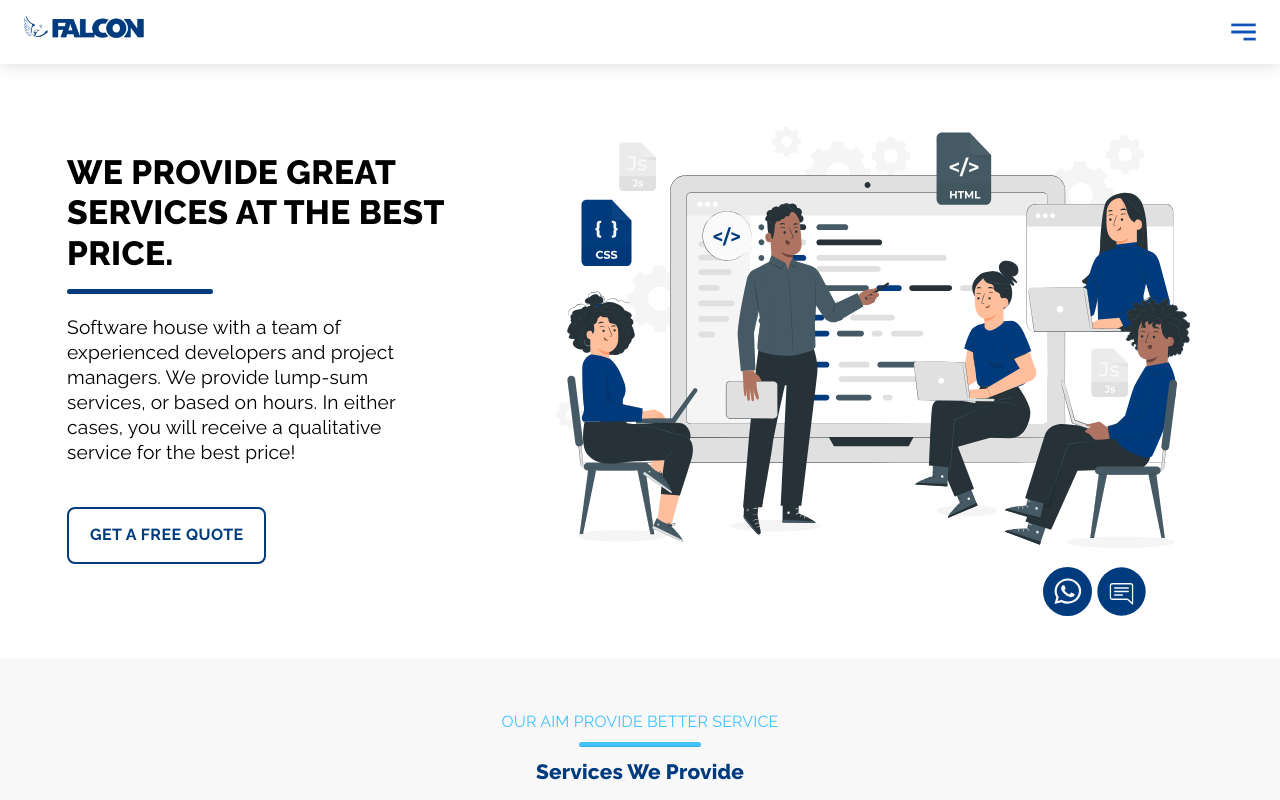
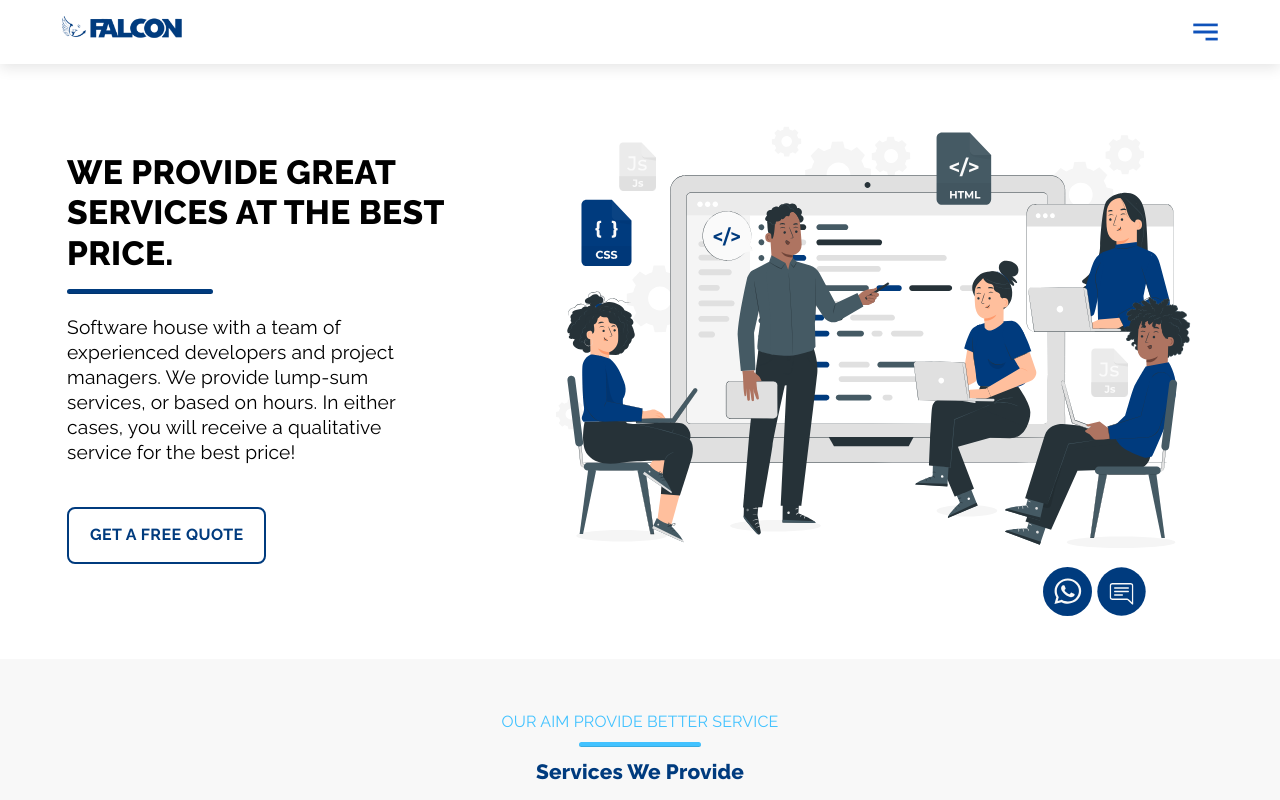
Before and after one commit to yousufkalim/agile-digital, a React (Create React App) app: page / in a window 1280 px wide. Shown: the top 800 px of the page. Built offline with nearby package versions, Linux system fonts and the light colour scheme.

Commit message:
NavBar Style Adjustment

```diff
--- a/src/components/Common/NavBar.js
+++ b/src/components/Common/NavBar.js
@@ -277,10 +277,7 @@ export default function NavBar(props) {
                 </div>
               </div>
             ) : (
-              <Toolbar
-                className="NavToolbar"
-                sx={{ display: "flex", justifyContent: "space-between" }}
-              >
+              <Toolbar className="NavToolbar">
                 <a href="http://localhost:3000/">
                   <img alt="logo" src={Logo} style={{ width: "120px" }} />
                 </a>
--- a/src/css/Common/NavBar.css
+++ b/src/css/Common/NavBar.css
@@ -9,6 +9,13 @@
     /* position: absolute;
     top:100%;
     width: 100%; */
+  }
+  .NavToolbar{
+    display: flex;
+    justify-content: space-between;
+    align-items: center;
+    margin:  0% 3%;
+    /* width: 90%; */
   }
   .MenuSection{
     display: flex;
```
